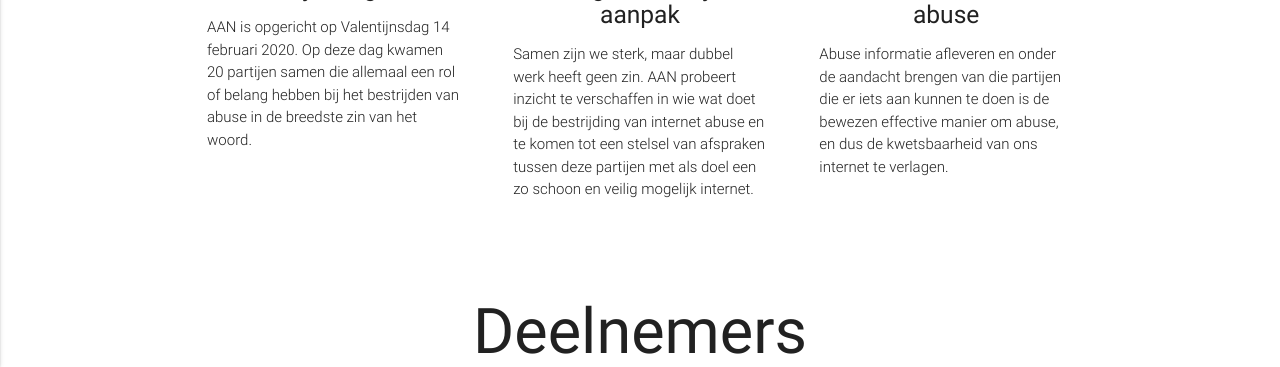
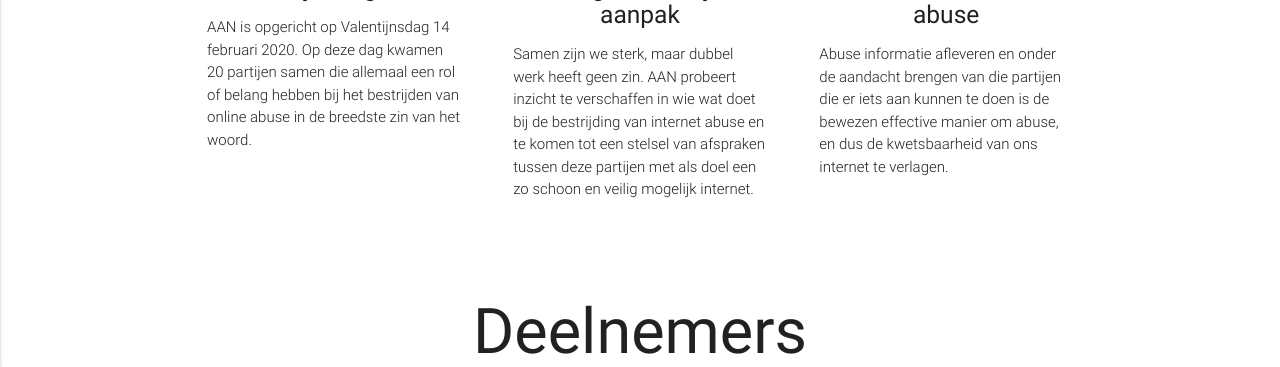
Before and after one commit to anti-abuse-netwerk/anti-abuse-netwerk.github.io, a Jekyll site: the page built from index.md, in a window 1280 px wide. Shown: the part 594-961 px from the top of the page. Built offline with Jekyll 4.4.1, drawn with Linux system fonts in a browser that asks for light colours.

Commit message:
Update kolom1.html

```diff
--- a/_includes/kolom1.html
+++ b/_includes/kolom1.html
@@ -1,4 +1,4 @@
 <h2 class="center light-blue-text"><i class="material-icons">flight_takeoff</i></h2>
 <h5 class="center">Valentijnsdag 2020</h5>
 
-<p class="light">AAN is opgericht op Valentijnsdag 14 februari 2020. Op deze dag kwamen 20 partijen samen die allemaal een rol of belang hebben bij het bestrijden van abuse in de breedste zin van het woord.</p>
+<p class="light">AAN is opgericht op Valentijnsdag 14 februari 2020. Op deze dag kwamen 20 partijen samen die allemaal een rol of belang hebben bij het bestrijden van online abuse in de breedste zin van het woord.</p>
```
